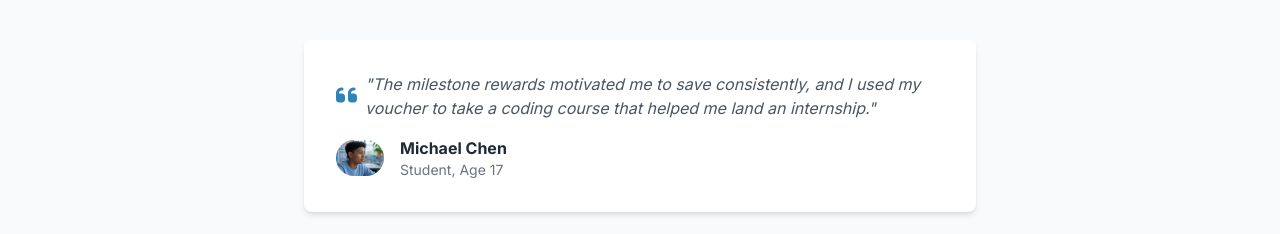
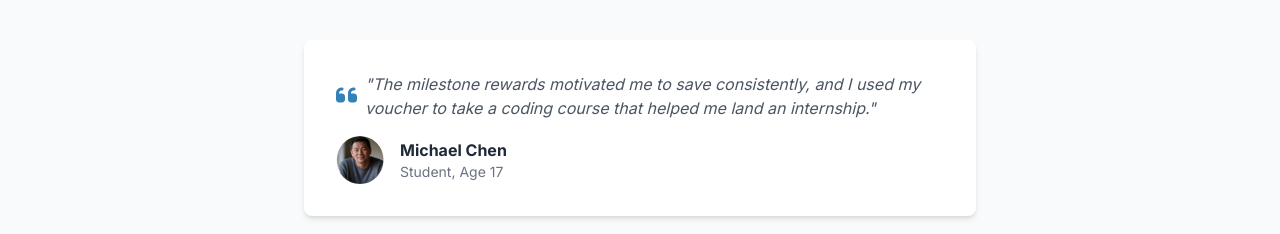
Before and after one commit to purva3823/Empower-Ed-Temp, a Next.js app: page / in a window 1280 px wide. Shown: the part 2060-2294 px from the top of the page. Built offline with nearby package versions, Linux system fonts and the light colour scheme.

Commit message:
Updated UI and added new images

```diff
--- a/app/page.tsx
+++ b/app/page.tsx
@@ -143,7 +143,7 @@ export default function Home() {
             </div>
             <div className="flex items-center">
               <Image
-                src="/2_img.jpg?height=48&width=48"
+                src="/7_img.jpg?height=48&width=48"
                 alt="Michael Chen"
                 width={48}
                 height={48}
```
